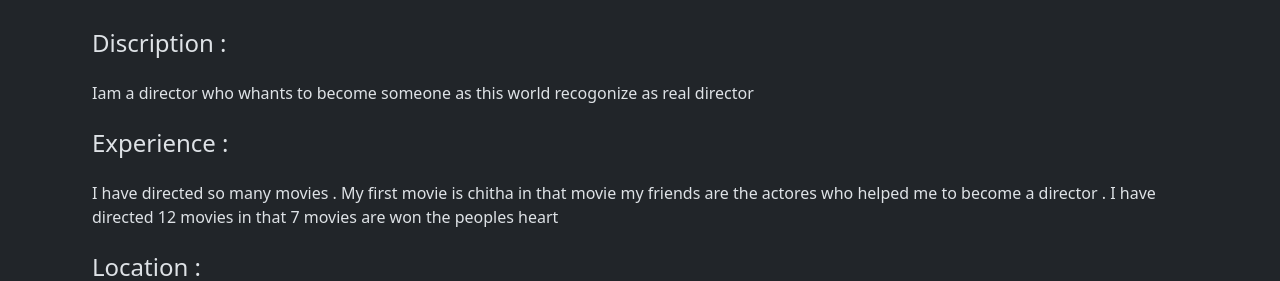
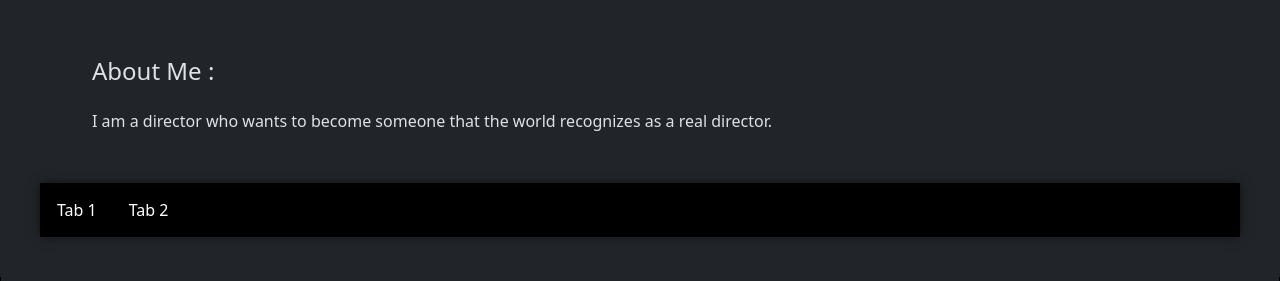
Before and after one commit to SugisivamArjunasamy/cinesynk, a Django app: page /profile in a window 1280 px wide. Shown: the part 467-748 px from the top of the page. Run offline with Django 5.2, Linux system fonts and the light colour scheme.

Commit message:
profile modifyed

```diff
--- a/cinesynk/templates/home.html
+++ b/cinesynk/templates/home.html
@@ -23,6 +23,7 @@
             text-decoration: none;
             margin: 0 10px;
         }
+
 
     </style>
     <script>
@@ -73,6 +74,5 @@
         </div>
     </div>
 </nav>
-<script src="https://cdn.jsdelivr.net/npm/bootstrap@5.3.3/dist/js/bootstrap.bundle.min.js" integrity="sha384-YvpcrYf0tY3lHB60NNkmXc5s9fDVZLESaAA55NDzOxhy9GkcIdslK1eN7N6jIeHz" crossorigin="anonymous"></script>
 </body>
 </html>
--- a/cinesynk/templates/profile.html
+++ b/cinesynk/templates/profile.html
@@ -1,4 +1,4 @@
-{%load static%}
+{% load static %}
 <!doctype html>
 <html lang="en" data-bs-theme="dark">
 <head>
@@ -6,14 +6,15 @@
     <meta name="viewport" content="width=device-width, initial-scale=1">
     <title>CineSynk</title>
     <link href="https://cdn.jsdelivr.net/npm/bootstrap@5.3.3/dist/css/bootstrap.min.css" rel="stylesheet" integrity="sha384-QWTKZyjpPEjISv5WaRU9OFeRpok6YctnYmDr5pNlyT2bRjXh0JMhjY6hW+ALEwIH" crossorigin="anonymous">
+    <link href="https://cdnjs.cloudflare.com/ajax/libs/font-awesome/5.15.4/css/all.min.css" rel="stylesheet"> <!-- Font Awesome -->
     <style>
         .bg-custom-color {
             background-color: #000 !important; /* Change background color to black */
         }
 
-        .bg{
+        .bg {
             color: #e11b46;
-            font-family:'Franklin Gothic Medium', 'Arial Narrow', Arial, sans-serif;
+            font-family: 'Franklin Gothic Medium', 'Arial Narrow', Arial, sans-serif;
             text-decoration: none;
             margin: 0 10px;
         }
@@ -42,20 +43,73 @@
             left: 20%;
             transform: translateX(-50%);
             z-index: 1;
-
         }
 
+        /* Tab Styles */
+        .tab {
+            overflow: hidden;
+            border: 1px solid #000;
+            background-color: #000;
+            box-shadow: 0 0 10px rgba(0, 0, 0, 0.5); /* Smooth transition */
+            margin: 40px;
+        }
+
+        /* Tab links */
+        .tab button {
+            background-color: inherit;
+            float: left;
+            border: none;
+            outline: none;
+            cursor: pointer;
+            padding: 14px 16px;
+            transition: background-color 0.3s;
+        }
+
+        /* Change background color of active tab */
+        /* Active tab */
+        .tab button.active {
+            background-color: #000;
+            border: 2px solid #FFF; /* Add border */
+            border-radius: 10px; /* Round the corners */
+            box-shadow: 0 0 10px rgba(0, 0, 0, 0.5); /* Add shadow */
+            transition: all 0.3s ease; /* Smooth transition */
+        }
+
+
+        /* Tab content */
+        .tabcontent {
+            display: none;
+            padding: 6px 12px;
+            border: 1px solid #000;
+            border-top: none;
+        }
+
+        /* Show tab content when tab link is clicked */
+        .active-tab {
+            display: block;
+        }
     </style>
     <script>
-        function redirect() {
-            window.location.href = "profile";
+        // Function to open a specific tab content
+        function openTab(evt, tabName) {
+            var i, tabcontent, tablinks;
+            tabcontent = document.getElementsByClassName("tabcontent");
+            for (i = 0; i < tabcontent.length; i++) {
+                tabcontent[i].style.display = "none"; // Hide all tab contents
+            }
+            tablinks = document.getElementsByClassName("tablinks");
+            for (i = 0; i < tablinks.length; i++) {
+                tablinks[i].className = tablinks[i].className.replace(" active", "");
+            }
+            document.getElementById(tabName).style.display = "block"; // Display only the clicked tab content
+            evt.currentTarget.className += " active";
         }
     </script>
 </head>
 <body>
 <nav class="navbar navbar-expand-lg bg-custom-color">
     <div class="container-fluid">
-        <img onclick="redirect()" src="{%static '/images/cinesynk.png'%}" alt="" style="width: 50px; height: 50px;">
+        <img onclick="redirect()" src="{% static '/images/cinesynk.png' %}" alt="" style="width: 50px; height: 50px;">
         <button class="navbar-toggler" type="button" data-bs-toggle="collapse" data-bs-target="#navbarSupportedContent" aria-controls="navbarSupportedContent" aria-expanded="false" aria-label="Toggle navigation">
             <span class="navbar-toggler-icon"></span>
         </button>
@@ -84,7 +138,7 @@
                 </li>
             </ul>
 
-            <div class="">
+            <div>
                 <img onclick="redirect()" src="https://cdn-icons-png.flaticon.com/128/149/149071.png" alt="" style="width: 30px; height: 30px;">
             </div>
         </div>
@@ -98,30 +152,40 @@
 </div>
 <div>
     <div class="container">
-        <div class="row" style="padding-left:330px; color: #e11b46;">
+        <div class="row" style="padding-left: 330px; color: #FFFFFF;">
             <h1>Hinata</h1>
+            <div>
+                <a>
+                    <i class="fa fa-suitcase" style="font-size: 15px; color: #FFFFFF; margin-right: 10px;"></i>
+                    5 years
+                </a>
             </div>
-        <div class="row" style="margin-top: 80px;font-size:x-large; padding: 10px;">
-            <a>Discription : </a>
+            <div>
+                <a>
+                    <i class="fas fa-map-marker-alt" style="font-size: 15px; color: #FFFFFF; margin-right: 13px;"></i>
+                    Chennai
+                </a>
+            </div>
+        </div>
+
+
+        <div class="row" style="margin-top: 60px;font-size:x-large; padding: 10px;">
+            <a> About Me : </a>
         </div>
         <div class="row" style="padding: 10px;">
-            <a>Iam a director who whants to become someone as this world recogonize as real director</a>
+            <a>I am a director who wants to become someone that the world recognizes as a real director.</a>
         </div>
-        <div class="row" style="font-size:x-large; padding: 10px;">
-            <a>Experience : </a>
+
+
       </div>
-        <div class="row" style="padding: 10px;">
-            <a>I have directed so many movies . My first movie is chitha in that movie my friends are the actores who helped me to become a director . I have directed 12 movies in that 7 movies are won the peoples heart</a>
 </div>
-        <div class="row" style="font-size:x-large; padding: 10px;">
-            <a>Location : </a>
+
+<div class="tab">
+    <button class="tablinks" onclick="openTab(event, 'Tab1')">Tab 1</button>
+    <button class="tablinks" onclick="openTab(event, 'Tab2')">Tab 2</button>
 </div>
-        <div class="row" style="padding: 10px;">
-            <a>Chennai <br> gindi <br> bl appratments <br> 58 room number</a>
-        </div>
-        <div class="row" style="font-size:x-large; padding: 10px;">
-            <a>Movies Worked : </a>
-        </div>
+
+<div id="Tab1" class="tabcontent active-tab">
     <div class="container">
         <div id="movieCarousel" class="carousel slide" data-bs-ride="carousel">
             <div class="carousel-inner">
@@ -162,23 +226,19 @@
                     </div>
                 </div>
             </div>
-                <button class="carousel-control-prev" type="button" data-bs-target="#movieCarousel" data-bs-slide="prev">
-                    <span class="carousel-control-prev-icon" aria-hidden="true"></span>
-                    <span class="visually-hidden">Previous</span>
-                </button>
-                <button class="carousel-control-next" type="button" data-bs-target="#movieCarousel" data-bs-slide="next">
-                    <span class="carousel-control-next-icon" aria-hidden="true"></span>
-                    <span class="visually-hidden">Next</span>
-                </button>
+        </div>
     </div>
 </div>
 
-          <div class="row" style="font-size:x-large; padding: 10px;">
-            <a>Posts : </a>
-          </div>
+<div id="Tab2" class="tabcontent">
+    <div class="container">
+        <div id="movieCarousel" class="carousel slide" data-bs-ride="carousel">
+            <div class="carousel-inner">
+                <div class="carousel-item active">
+                    <div class="card-group">
                         <div class="card-group">
                             <div class="card"  style="height: 450px;">
-                <div class="card-title" style="font-size: x-large; padding: 5px;">
+                                <div class="card-title" style="font-size: x-large;">
                                     <a>Master first look</a>
                                   </div>
                               <img src="https://imgs.search.brave.com/TvD5yuAUbyT-MmFzNYq-F8qk9N6EyCcOxA_RP53Ma8Q/rs:fit:500:0:0/g:ce/aHR0cHM6Ly9tZWRp/YS5ncWluZGlhLmNv/bS93cC1jb250ZW50/L3VwbG9hZHMvMjAy/MS8xMC9NYXN0ZXIt/NDQweDU3MC5qcGc" class="card-img-top" alt="..." style="width: 270px;height: 400px;padding: 5px;">
@@ -187,7 +247,7 @@
                                 <div class="card-title" style="font-size: x-large; padding: 5px;">
                                     <a>Vikram release</a>
                                   </div>
-              <img src="https://imgs.search.brave.com/_gLqKtt47bzD49HTwezSjP8wS0fvAGNUM1mHGt7Gruk/rs:fit:500:0:0/g:ce/aHR0cHM6Ly9zdGF0/NS5ib2xseXdvb2Ro/dW5nYW1hLmluL3dw/LWNvbnRlbnQvdXBs/b2Fkcy8yMDIyLzA2/L1Zpa3JhbS0lRTIl/ODAlOTMtSGl0LUxp/c3QtMi5qcGc" class="card-img-top" alt="..." style="width: 270px;height: 400px;padding: 5px;">
+                              <img src="https://imgs.search.brave.com/xuKU_7eNM30Nq64OkEa806lSWQqv86S9iRX7kEnWsLU/rs:fit:500:0:0/g:ce/aHR0cHM6Ly9pLnBp/bmltZy5jb20vb3Jp/Z2luYWxzL2JhLzZh/L2YyL2JhNmFmMmQ1/NGZhMjA3NjYyMDk2/MDQwNTNkZjg5YzRh/LmpwZw" class="card-img-top" alt="..." style="width: 270px;height: 400px;padding: 5px;">
                             </div>
                             <div class="card"  style="height: 450px;">
                                 <div class="card-title" style="font-size: x-large; padding: 5px;">
@@ -203,9 +263,12 @@
                             </div>
 
                           </div>
-
                     </div>
                 </div>
-<script src="https://cdn.jsdelivr.net/npm/bootstrap@5.3.3/dist/js/bootstrap.bundle.min.js" integrity="sha384-YvpcrYf0tY3lHB60NNkmXc5s9fDVZLESaAA55NDzOxhy9GkcIdslK1eN7N6jIeHz" crossorigin="anonymous"></script>
+            </div>
+        </div>
+    </div>
+</div>
+
 </body>
 </html>
```
Lines whose indentation alone changed are shown as unchanged.
